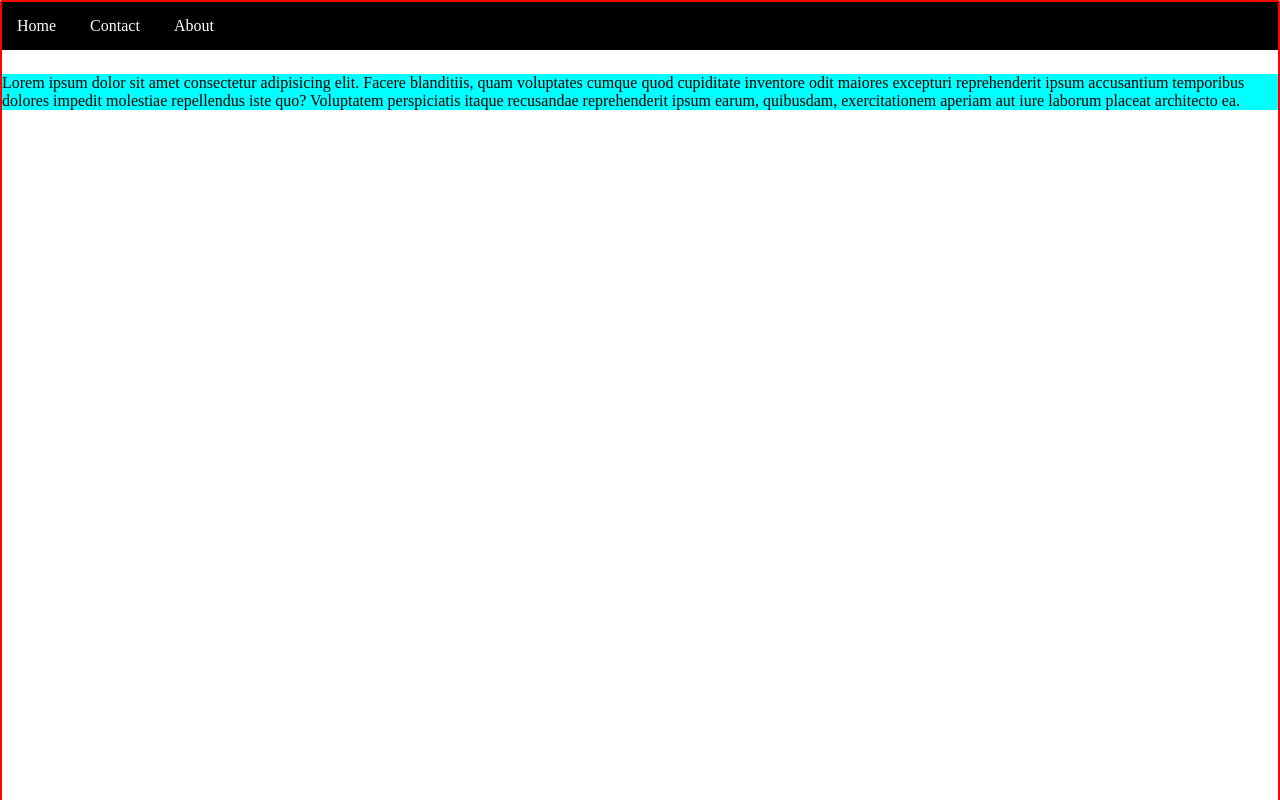
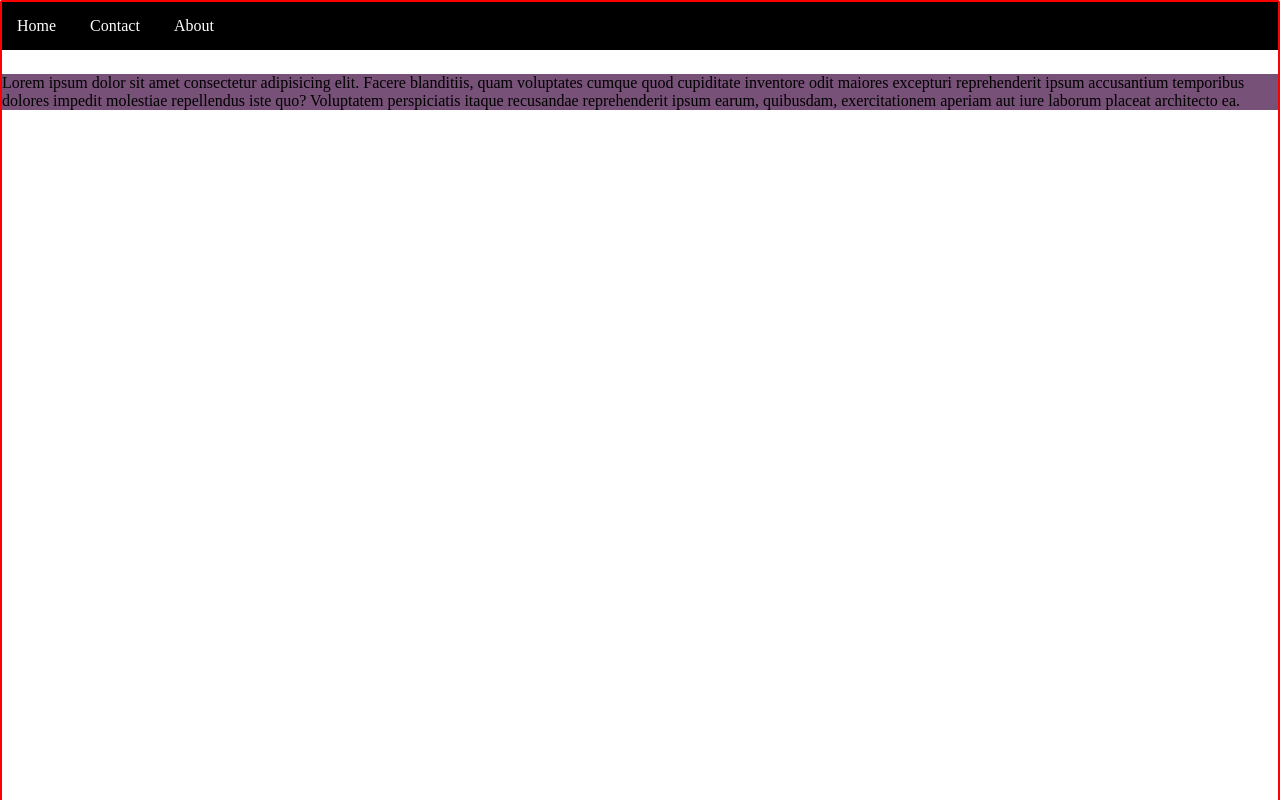
Before and after one commit to themayank2003/Test_Files_HTML, a plain HTML site: page index.html in a window 1280 px wide. Shown: the top 800 px of the page. Drawn offline with Linux system fonts and the light colour scheme.

Commit message:
background change

```diff
--- a/style.css
+++ b/style.css
@@ -17,9 +17,11 @@ margin: 5px;
 .main_Section{
  margin-top: 24px;
 
+
 }
 .box1{
-    background-color: aqua;
+    background-color: rgb(119, 81, 119);
+    color: black;
 }
 body{
     height: 3444px;
```
